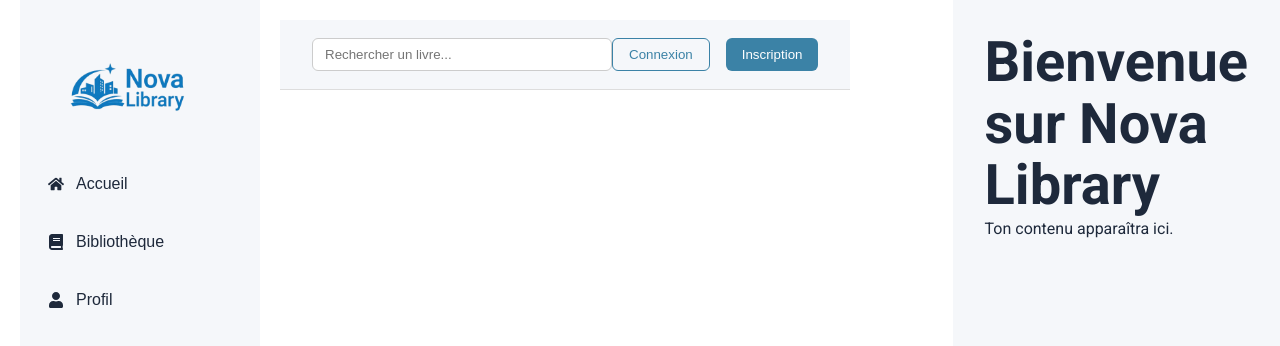
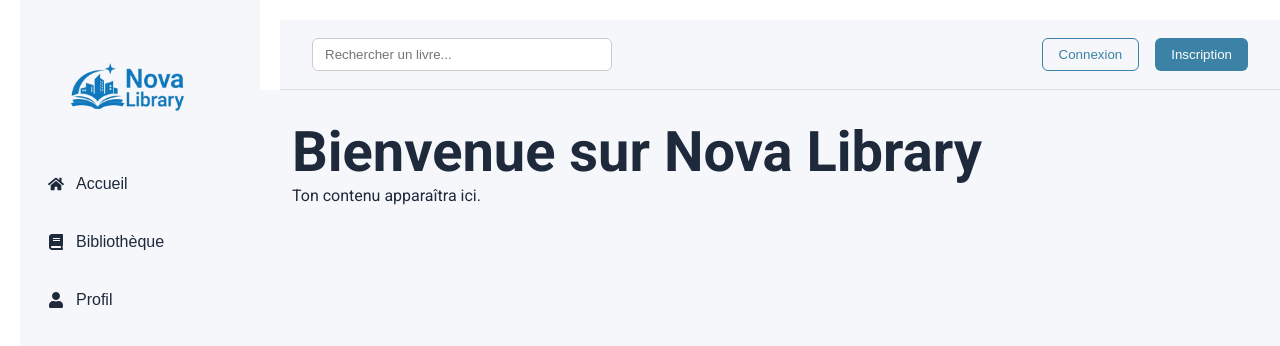
Before and after one commit to GagnantN/NovaLibrary, a React (Vite) app in the folder frontend/: page / in a window 1280 px wide. Shown: the top 346 px of the page. Built offline with nearby package versions, Linux system fonts and the light colour scheme.

Commit message:
Nouvelle configuration pour la page Home

```diff
--- a/frontend/src/pages/utilisateur_non_connecter/Home/Home.tsx
+++ b/frontend/src/pages/utilisateur_non_connecter/Home/Home.tsx
@@ -5,18 +5,18 @@ import Header from '../../../styles/Header/Header'
 
 const Home: React.FC = () => {
     return (
-        /* Importation de la Sidebar */
-
         <div className="layout">
+            {/* IMPORTATION SIDEBAR */}
             <Sidebar />
-            <Header />
             {/* ZONE PRINCIPALE */}
-            <div className="main-area"></div>
-            {/* CONTENU */}
-            <main className="content">
-            <h1>Bienvenue sur Nova Library</h1>
-            <p>Ton contenu apparaîtra ici.</p>
-            </main>
+            <div className="main-area">
+                <Header />
+                {/* CONTENU */}
+                <main className="content">
+                    <h1>Bienvenue sur Nova Library</h1>
+                    <p>Ton contenu apparaîtra ici.</p>
+                </main>
+            </div>
         </div>
     )
 }
```
